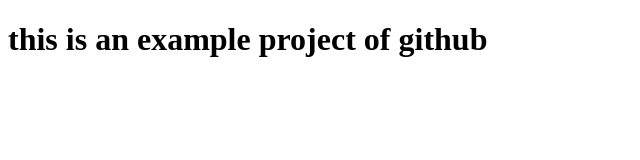
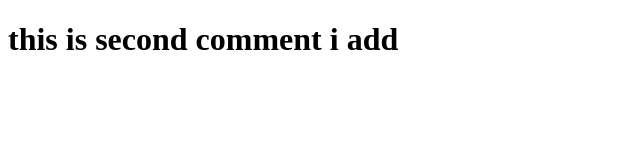
Before and after one commit to Farhanraza772/semster-end-project, a plain HTML site: page index.html in a window 1280 px wide. Shown: the whole page, without its empty margins (0-640 px from the left). Drawn offline with Linux system fonts and the light colour scheme.

Commit message:
Update index.html

```diff
--- a/index.html
+++ b/index.html
@@ -6,6 +6,6 @@
     <title>Document</title>
 </head>
 <body>
-    <h1>this is an example project of github</h1>
+    <h1>this is second comment i add</h1>
 </body>
 </html>
```
